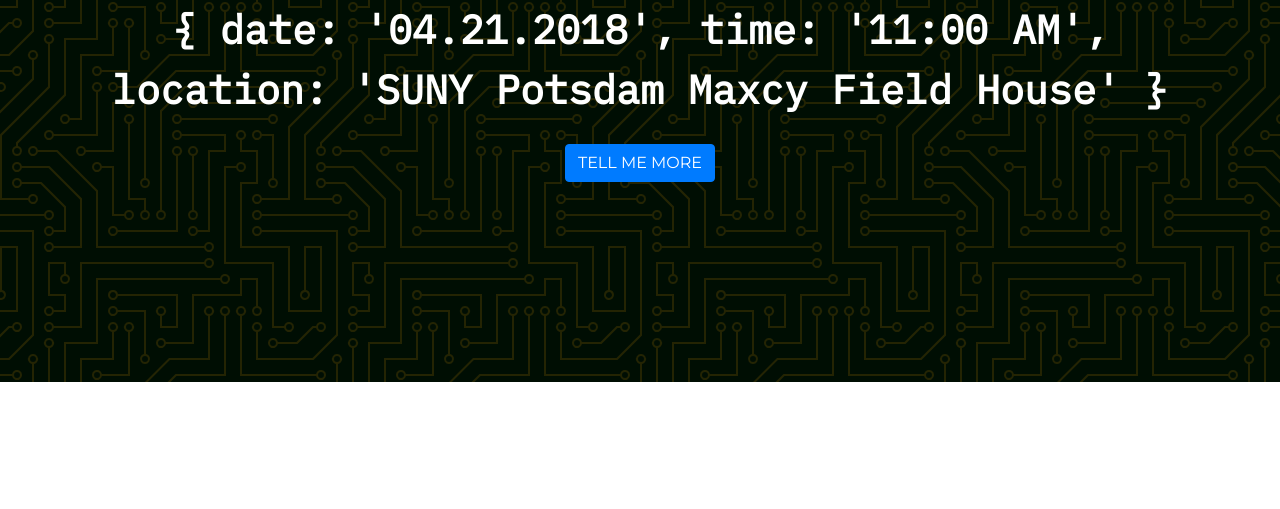
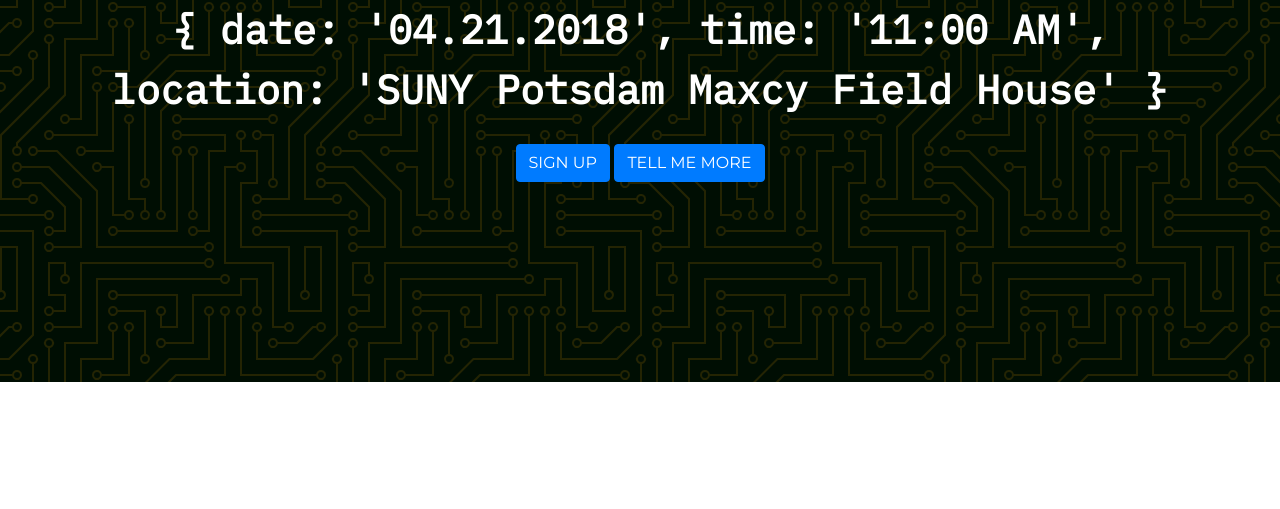
Before and after one commit to hackpotsdam/hackpotsdam.github.io, a website with bundled scripts: page index.html in a window 1280 px wide. Shown: the part 1314-1823 px from the top of the page. Built offline with nearby package versions, Linux system fonts and the light colour scheme; files whose address does not match are found by name; a web font is replaced by a local one.

Commit message:
add sign up button

```diff
--- a/index.html
+++ b/index.html
@@ -93,6 +93,7 @@
             time:&nbsp;'11:00&nbsp;AM',
             location:&nbsp;'SUNY&nbsp;Potsdam&nbsp;Maxcy&nbsp;Field&nbsp;House'&nbsp;}
           </div>
+          <a class="btn btn-primary btn-xl text-uppercase" href="https://docs.google.com/forms/d/e/1FAIpQLSd9_3XhFgnV-uKDi484ijVu3_k-xK7OcdcNEkwAj4UNl1VA2w/viewformt">Sign Up</a>
           <a class="btn btn-primary btn-xl text-uppercase js-scroll-trigger" href="#about">Tell Me More</a>
         </div>
       </div>
```
Also changed, not shown: static/img/logos/dogpark_transparent.png (added), static/img/logos/dogpark_transparent_blackBG.png (added).
